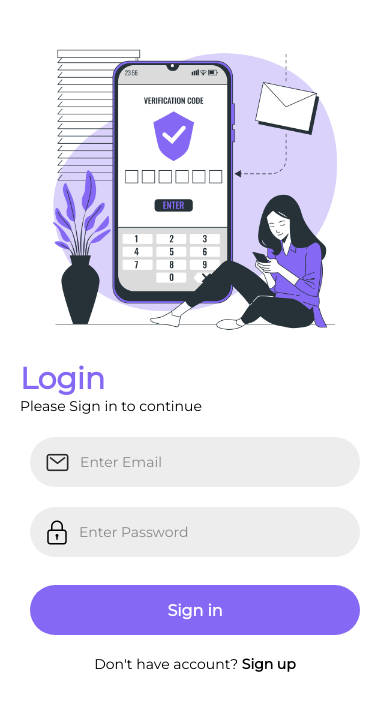
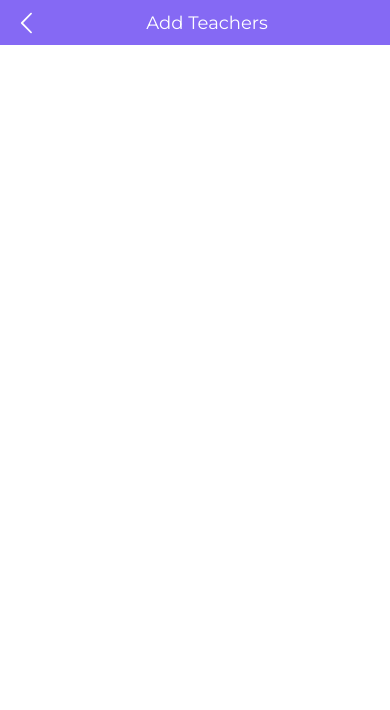
Before and after one commit to DarshanS162/NVM-MS, a React Native app in the folder NVM-MS/: screen /AddTeachers in a window 390 px wide. Shown: the top 710 px of the page. Built offline with nearby package versions, Linux system fonts and the light colour scheme.

Commit message:
added in add teachers

```diff
--- a/NVM-MS/src/customComponents/CustomSearchBar.js
+++ b/NVM-MS/src/customComponents/CustomSearchBar.js
@@ -1,5 +1,5 @@
 import React from 'react'
-import { StyleSheet, TouchableOpacity, View } from 'react-native';
+import { StyleSheet, Text, TouchableOpacity, View } from 'react-native';
 import { Entypo, EvilIcons, SimpleLineIcons } from '@expo/vector-icons';
 import CustomTextAndInput from "./CustomTextAndInput"
 
@@ -12,7 +12,8 @@ const CustomSearchBar = ({
   setSearchActive,
   navigation,
   labelText,
-  placeholderText
+  placeholderText,
+  search
 }) => {
   return (
     <View style={styles.topBar}>
@@ -31,6 +32,7 @@ const CustomSearchBar = ({
           onSubmitEditing={(e) => handlesubmit(e)}
         />
       ) : (
+
         <CustomTextAndInput type="text" style={styles.title}>{labelText}</CustomTextAndInput>
       )}
       {searchActive ? (<TouchableOpacity onPress={() => {
@@ -42,15 +44,21 @@ const CustomSearchBar = ({
         <View >
           <CustomTextAndInput type="text" style={styles.filter}><EvilIcons name="close" size={24} color="#ffffff" /></CustomTextAndInput>
         </View>
-      </TouchableOpacity>) :
-        (<TouchableOpacity onPress={() => {
+      </TouchableOpacity>) :(
+          search ?(
+            <TouchableOpacity onPress={() => {
               setSearchActive(!searchActive);
             }
             }>
+
               <View >
                 <CustomTextAndInput type="text" style={styles.filter}><SimpleLineIcons name="magnifier" size={24} color="#ffffff" /></CustomTextAndInput>
               </View>
-        </TouchableOpacity>)}
+            </TouchableOpacity>):(
+              <Text></Text>
+            )
+
+          )}
     </View>
   )
 }
--- a/NVM-MS/src/navigator/AppNavigator.js
+++ b/NVM-MS/src/navigator/AppNavigator.js
@@ -5,6 +5,7 @@ import HomeScreen from '../screens/common/Home'
 import Login from '../screens/common/Login';
 import Registration from '../screens/common/Registration';
 import TeachersList from '../screens/principal/TeachersList';
+import AddTeacher from '../screens/principal/AddTeacher';
 const Stack = createStackNavigator();
 
 const AppNavigator = () => {
@@ -14,6 +15,7 @@ const AppNavigator = () => {
       <Stack.Screen name="Home" component={HomeScreen} />
       <Stack.Screen name="Registration" component={Registration} options={{headerShown:false}} />
       <Stack.Screen name="Teachers" component={TeachersList}  options={{headerShown:false}}  />
+      <Stack.Screen name="AddTeachers" component={AddTeacher}  options={{headerShown:false}}  />
 
     </Stack.Navigator>
   )
--- a/NVM-MS/src/screens/principal/AddTeacher.js
+++ b/NVM-MS/src/screens/principal/AddTeacher.js
@@ -0,0 +1,20 @@
+import { View, Text, SafeAreaView } from 'react-native'
+import React, { useState } from 'react'
+import CustomSearchBar from '../../customComponents/CustomSearchBar';
+import { customStyle } from '../../custom/styles';
+
+const AddTeacher = ({ navigation }) => {
+    const [searchActive, setSearchActive] = useState(false);
+    const [searchText, setSearchText] = useState(false);
+
+    return (
+        <SafeAreaView style={customStyle.container}>
+            <CustomSearchBar
+                navigation={navigation}
+                labelText="Add Teachers"
+            />
+        </SafeAreaView>
+    )
+}
+
+export default AddTeacher
--- a/NVM-MS/src/screens/principal/TeachersList.js
+++ b/NVM-MS/src/screens/principal/TeachersList.js
@@ -5,7 +5,7 @@ import { COLORS, customStyle } from '../../custom/styles';
 import { createMaterialTopTabNavigator } from "@react-navigation/material-top-tabs";
 import CustomTextAndInput from '../../customComponents/CustomTextAndInput';
 const Tab = createMaterialTopTabNavigator();
-
+import AntDesign from '@expo/vector-icons/AntDesign';
 const TeachersList = ({ navigation }) => {
   const [searchActive, setSearchActive] = useState(false);
   const [searchText, setSearchText] = useState(false);
@@ -141,7 +141,7 @@ const TeachersList = ({ navigation }) => {
     },
 
   ]
-  )
+  );
   const handlesubmit = () => {
 
   };
@@ -153,9 +153,9 @@ const TeachersList = ({ navigation }) => {
   const renderItems = ({ item }) => {
     return (
       <TouchableOpacity style={styles.itemContainer}>
-        <Image source={{ uri: "https://inventorymanagementdev.s3.us-east-1.amazonaws.com/defaultProfileImage.jpg" }} height={80} width={80} style={styles.image} />
-        <View style={{flex:1}}>
-         <CustomTextAndInput type="text" style={{fontSize:18}}>{item.fullName}</CustomTextAndInput>
+        <Image source={{ uri: "https://inventorymanagementdev.s3.us-east-1.amazonaws.com/defaultProfileImage.jpg" }} height={70} width={70} style={styles.image} />
+        <View style={{ flex: 1 }}>
+          <CustomTextAndInput type="text" style={{ fontSize: 18 }}>{item.fullName}</CustomTextAndInput>
           <View>
             <CustomTextAndInput type="text">Class: {item.class} {item.division}</CustomTextAndInput>
             <CustomTextAndInput type="text">Phone: {item.phoneNumber}</CustomTextAndInput>
@@ -177,6 +177,7 @@ const TeachersList = ({ navigation }) => {
         navigation={navigation}
         labelText="Teachers"
         placeholderText="search teachers"
+        search={true}
       />
 
       <Tab.Navigator
@@ -191,7 +192,7 @@ const TeachersList = ({ navigation }) => {
                 backgroundColor: focused ? COLORS.primary : "#ffffff",
                 padding: 10,
                 borderRadius: 10,
-                paddingHorizontal: 20,
+                paddingHorizontal: 10,
                 flex: 1
               }}>
               <CustomTextAndInput type="text" style={[styles.label, { color: focused ? "#ffffff" : "#292929" }]}>{route.name}</CustomTextAndInput>
@@ -201,37 +202,50 @@ const TeachersList = ({ navigation }) => {
 
         <Tab.Screen name="Science">
           {() => (
-
+    <View style={{flex:1,backgroundColor:"#FFF"}}>
             <FlatList
               data={sciTeachersList}
               renderItem={renderItems}
               showsVerticalScrollIndicator={false}
+              keyExtractor={(item) => item.id.toString()}
               contentContainerStyle={styles.flatlistStyle}
+              ListFooterComponent={<View style={{ height: 70 }} />}
             />
+            </View>
 
 
           )}
         </Tab.Screen>
         <Tab.Screen name="Commerce">
           {() => (
+            <View style={{flex:1,backgroundColor:"#FFF"}}>
                <FlatList
               data={comTeachersList}
               renderItem={renderItems}
               showsVerticalScrollIndicator={false}
+              keyExtractor={(item) => item.id.toString()}
               contentContainerStyle={styles.flatlistStyle}
-              />)}
+              ListFooterComponent={<View style={{ height: 70 }} />}
+            />
+            </View>
+           )}
         </Tab.Screen>
         <Tab.Screen name="Arts">
           {() => (
-
+            <View style={{flex:1,backgroundColor:"#FFF"}}>
             <FlatList
               data={artsTeachersList}
               renderItem={renderItems}
               showsVerticalScrollIndicator={false}
+              keyExtractor={(item) => item.id.toString()}
               contentContainerStyle={styles.flatlistStyle}
-              />)}
+              ListFooterComponent={<View style={{ height: 70 }} />}
+            /></View>)}
         </Tab.Screen>
       </Tab.Navigator>
+      <TouchableOpacity style={styles.addIcon} onPress={()=> navigation.navigate("AddTeachers")}>
+        <AntDesign name="pluscircle" size={64} color={COLORS.primary} />
+      </TouchableOpacity>
     </SafeAreaView>
   )
 }
@@ -240,21 +254,27 @@ const styles = StyleSheet.create({
     flexDirection: "row",
     padding: 10,
     borderWidth: 0.5,
-    borderColor:"#B8BEC6",
-    gap:20,
-    backgroundColor:"#FAFBFD",
-    alignItems:"center",
-    borderRadius:10,
+    borderColor: "#B8BEC6",
+    gap: 20,
+    backgroundColor: "#FAFBFD",
+    alignItems: "center",
+    borderRadius: 10,
   },
   flatlistStyle: {
     gap: 10,
     padding: 12,
-    backgroundColor:"#FFFFFF",
-    paddingTop:20,
-    flex:1,
+    backgroundColor: "#FFFFFF",
+    paddingTop: 20,
+
   },
-  image:{
-    borderRadius:50
+  image: {
+    borderRadius: 50
+  },
+  addIcon:{
+    position:'absolute',
+    right:'10%',
+    bottom:'5%'
+
   }
 });
 
```
Lines whose indentation alone changed are shown as unchanged.
